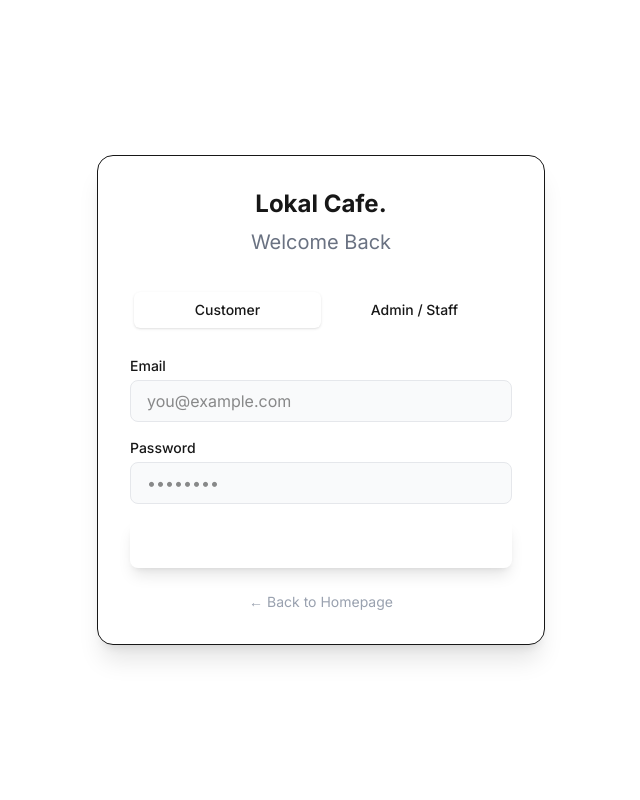
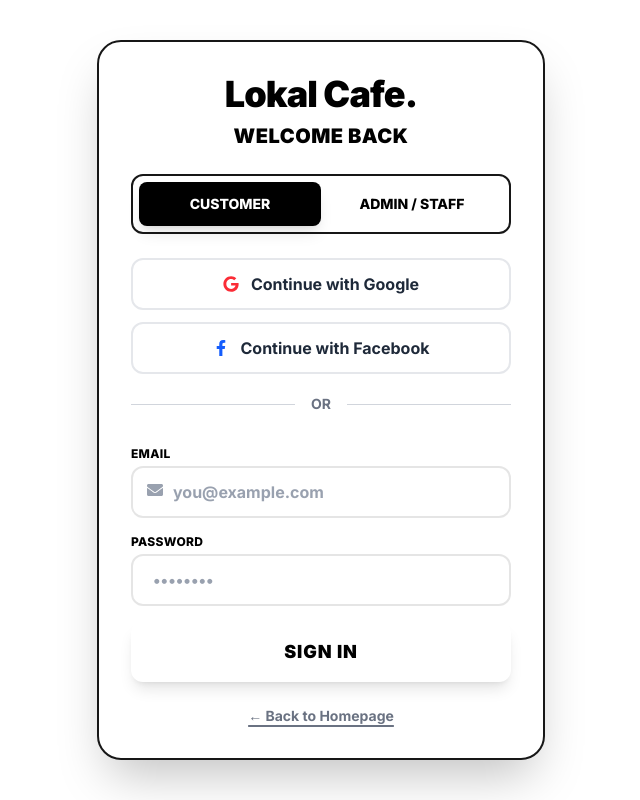
Before and after one commit to FatinFityah/Lokal_Cafe, a Next.js app: page /login in a window 1280 px wide. Shown: the whole page, without its empty margins (319-959 px from the left). Built offline with nearby package versions, Linux system fonts and the light colour scheme.

Commit message:
Fixed Navbar login state and Login colors

```diff
--- a/app/login/page.tsx
+++ b/app/login/page.tsx
@@ -3,71 +3,125 @@
 import { useState } from 'react';
 import { useRouter } from 'next/navigation';
 import Link from 'next/link';
+import { FaGoogle, FaFacebookF, FaEnvelope } from 'react-icons/fa';
+// IMPORT THE NEW HOOK (Notice the ../ because we are inside a folder)
+import { useAuth } from '../context/AuthContext';
 
 export default function LoginPage() {
   const [role, setRole] = useState<'customer' | 'admin'>('customer');
+  const [email, setEmail] = useState(''); // Track email input
   const router = useRouter();
+
+  // USE THE NEW "BRAIN"
+  const { login } = useAuth();
 
   const handleLogin = (e: React.FormEvent) => {
     e.preventDefault();
-    // This is a simulation for now
     if (role === 'admin') {
-      // Staff goes to the Dashboard
       router.push('/admin/dashboard');
     } else {
-      // Customers go straight to the Menu section
-      router.push('/#menu'); // <--- Change '/' to '/#menu'
+      // 1. Log in using the Context (This updates the Navbar instantly!)
+      // We use the email as the name for now, or "Valued Customer"
+      const name = email.split('@')[0] || "Customer";
+      login(name, email, 'customer');
+
+      alert("Login Successful! Redirecting...");
+      router.push('/#menu');
     }
+  };
+
+  const handleSocialLogin = (provider: string) => {
+    // Simulate social login using Context
+    login("Fatin Fityah", "fatin@example.com", 'customer');
+    alert(`Logged in with ${provider}!`);
+    router.push('/');
   };
 
   return (
     <div className="min-h-screen flex items-center justify-center bg-coffee-50 p-4">
-      <div className="bg-white p-8 rounded-2xl shadow-xl w-full max-w-md border border-coffee-100">
-        <div className="text-center mb-8">
-          <Link href="/" className="text-2xl font-bold text-coffee-900 block mb-2">Lokal Cafe.</Link>
-          <h2 className="text-xl text-gray-500">Welcome Back</h2>
+      <div className="bg-white p-8 rounded-3xl shadow-2xl w-full max-w-md border-2 border-coffee-200">
+        <div className="text-center mb-6">
+          <Link href="/" className="text-4xl font-black text-black block mb-2 tracking-tight">Lokal Cafe.</Link>
+          {/* FIXED COLOR: Made "Welcome Back" solid BLACK */}
+          <h2 className="text-xl font-black text-black uppercase tracking-wide">Welcome Back</h2>
         </div>
 
         {/* Role Toggles */}
-        <div className="flex bg-coffee-100 p-1 rounded-lg mb-6">
+        <div className="flex bg-coffee-100 p-1.5 rounded-xl mb-6 border-2 border-coffee-200">
           <button
             onClick={() => setRole('customer')}
-            className={`flex-1 py-2 text-sm font-medium rounded-md transition ${role === 'customer' ? 'bg-white shadow text-coffee-900' : 'text-coffee-800 hover:text-coffee-900'}`}
+            className={`flex-1 py-3 text-sm font-extrabold rounded-lg transition-all ${
+              role === 'customer' ? 'bg-black text-white shadow-lg' : 'text-black hover:bg-white/50'
+            }`}
           >
-            Customer
+            CUSTOMER
           </button>
           <button
             onClick={() => setRole('admin')}
-            className={`flex-1 py-2 text-sm font-medium rounded-md transition ${role === 'admin' ? 'bg-white shadow text-coffee-900' : 'text-coffee-800 hover:text-coffee-900'}`}
+            className={`flex-1 py-3 text-sm font-extrabold rounded-lg transition-all ${
+              role === 'admin' ? 'bg-black text-white shadow-lg' : 'text-black hover:bg-white/50'
+            }`}
           >
-            Admin / Staff
+            ADMIN / STAFF
           </button>
         </div>
 
+        {/* Social Buttons */}
+        {role === 'customer' && (
+          <div className="space-y-3 mb-6">
+            <button
+              onClick={() => handleSocialLogin('Google')}
+              className="w-full flex items-center justify-center gap-3 py-3 border-2 border-gray-200 rounded-xl font-bold text-gray-800 hover:bg-gray-50 transition"
+            >
+              <FaGoogle className="text-red-500" /> Continue with Google
+            </button>
+            <button
+              onClick={() => handleSocialLogin('Facebook')}
+              className="w-full flex items-center justify-center gap-3 py-3 border-2 border-gray-200 rounded-xl font-bold text-gray-800 hover:bg-gray-50 transition"
+            >
+              <FaFacebookF className="text-blue-600" /> Continue with Facebook
+            </button>
+
+            <div className="relative flex py-2 items-center">
+              <div className="flex-grow border-t border-gray-300"></div>
+              <span className="flex-shrink mx-4 text-gray-500 text-sm font-bold">OR</span>
+              <div className="flex-grow border-t border-gray-300"></div>
+            </div>
+          </div>
+        )}
+
+        {/* Email Form */}
         <form onSubmit={handleLogin} className="space-y-4">
           <div>
-            <label className="block text-sm font-medium text-coffee-900 mb-1">Email</label>
-            <input
-              type="email"
-              placeholder={role === 'admin' ? "staff@lokalcafe.com" : "you@example.com"}
-              className="w-full px-4 py-2 border border-gray-200 rounded-lg focus:outline-none focus:ring-2 focus:ring-coffee-500 bg-gray-50"
-            />
+            <label className="block text-xs font-extrabold text-black mb-1 uppercase tracking-wide">Email</label>
+            <div className="relative">
+              <FaEnvelope className="absolute left-4 top-4 text-gray-400" />
+              <input
+                type="email"
+                value={email}
+                onChange={(e) => setEmail(e.target.value)}
+                placeholder="you@example.com"
+                className="w-full pl-10 pr-4 py-3 border-2 border-black/10 rounded-xl focus:outline-none focus:border-black font-bold placeholder-gray-400 text-black"
+              />
+            </div>
           </div>
           <div>
-            <label className="block text-sm font-medium text-coffee-900 mb-1">Password</label>
+            <label className="block text-xs font-extrabold text-black mb-1 uppercase tracking-wide">Password</label>
             <input
               type="password"
               placeholder="••••••••"
-              className="w-full px-4 py-2 border border-gray-200 rounded-lg focus:outline-none focus:ring-2 focus:ring-coffee-500 bg-gray-50"
+              className="w-full px-5 py-3 border-2 border-black/10 rounded-xl focus:outline-none focus:border-black font-bold placeholder-gray-400 text-black"
             />
           </div>
-          <button type="submit" className="w-full bg-coffee-900 text-white py-3 rounded-lg font-bold hover:bg-coffee-800 transition shadow-lg shadow-coffee-900/20">
-            {role === 'admin' ? 'Access Staff Dashboard' : 'Sign In'}
+          <button type="submit" className="w-full bg-coffee-500 text-black py-4 rounded-xl font-black text-lg hover:bg-black hover:text-white transition-all shadow-lg uppercase tracking-wider">
+            {role === 'admin' ? 'Access Dashboard' : 'Sign In'}
           </button>
         </form>
 
-        <p className="text-center mt-6 text-sm text-gray-400">
-          <Link href="/" className="hover:text-coffee-500">← Back to Homepage</Link>
+        <p className="text-center mt-6 text-sm font-bold text-gray-500">
+          <Link href="/" className="hover:text-black transition-colors underline decoration-2 underline-offset-4">
+            ← Back to Homepage
+          </Link>
         </p>
       </div>
     </div>
--- a/app/page.tsx
+++ b/app/page.tsx
@@ -1,32 +1,18 @@
 'use client';
 
-import { useState, useEffect } from 'react'; // Added useEffect
+import { useState } from 'react';
 import { menuItems, Category } from '@/lib/menuData';
 import Link from 'next/link';
 import Image from 'next/image';
-import { FaUserCircle } from 'react-icons/fa'; // Make sure you installed react-icons
+import { FaUserCircle } from 'react-icons/fa';
+// IMPORT THE NEW HOOK
+import { useAuth } from './context/AuthContext';
 
 export default function Home() {
   const [activeCategory, setActiveCategory] = useState<Category | 'All'>('All');
 
-  // New State: Is the user logged in?
-  const [user, setUser] = useState<string | null>(null);
-
-  // Check browser memory when page loads
-  useEffect(() => {
-    // We check if "lokalUser" exists in the browser's storage
-    const savedUser = localStorage.getItem('lokalUser');
-    if (savedUser) {
-      setUser(savedUser);
-    }
-  }, []);
-
-  const handleLogout = () => {
-    localStorage.removeItem('lokalUser'); // Delete memory
-    setUser(null); // Update screen
-    // Optional: Refresh page to clear any data
-    window.location.reload();
-  };
+  // USE THE NEW "BRAIN" (Context)
+  const { user, logout } = useAuth();
 
   const filteredItems = activeCategory === 'All'
     ? menuItems
@@ -43,16 +29,16 @@ export default function Home() {
           <a href="#location" className="hover:text-coffee-500 transition-colors">Location</a>
         </div>
 
-        {/* Navbar Right Side - Logic for Login vs User Profile */}
+        {/* Navbar Right Side - CONNECTED TO CONTEXT */}
         <div className="flex gap-4 items-center">
           {user ? (
             // IF LOGGED IN: Show User Name + Logout
             <div className="flex items-center gap-3">
               <span className="hidden md:block font-bold text-black text-sm">
-                Hi, {user}
+                Hi, {user.name}
               </span>
               <button
-                onClick={handleLogout}
+                onClick={logout}
                 className="flex items-center gap-2 px-4 py-2 bg-gray-100 text-black rounded-full hover:bg-red-100 hover:text-red-600 font-bold transition-all"
               >
                 <FaUserCircle className="text-xl" />
@@ -110,12 +96,10 @@ export default function Home() {
           ))}
         </div>
 
-        {/* Menu Grid */}
+        {/* Menu Grid - ADD TO CART IS HERE (Visual only for now) */}
         <div className="grid grid-cols-1 md:grid-cols-2 lg:grid-cols-3 gap-8">
           {filteredItems.map((item) => (
             <div key={item.id} className="bg-white p-6 rounded-3xl shadow-lg border-2 border-coffee-100 hover:border-coffee-500 transition group">
-
-              {/* IMAGE CONTAINER */}
               <div className="relative h-56 w-full mb-5 rounded-2xl overflow-hidden shadow-inner bg-gray-100 border border-gray-100">
                 <Image
                   src={item.image}
@@ -124,7 +108,6 @@ export default function Home() {
                   className="object-cover group-hover:scale-110 transition-transform duration-500"
                 />
               </div>
-
               <div className="flex justify-between items-start mb-3">
                 <h4 className="text-2xl font-black text-black leading-tight">{item.name}</h4>
                 <span className="text-coffee-800 font-black text-xl whitespace-nowrap ml-2">{item.price}</span>
@@ -132,7 +115,12 @@ export default function Home() {
               <p className="text-coffee-900 font-semibold text-base mb-6 leading-relaxed">
                 {item.description}
               </p>
-              <button className="w-full py-3 border-2 border-black rounded-xl text-black font-extrabold text-lg hover:bg-black hover:text-white transition shadow-sm">
+
+              {/* NOTE: We will make this button work in the NEXT step */}
+              <button
+                onClick={() => alert(`Added ${item.name} to cart!`)}
+                className="w-full py-3 border-2 border-black rounded-xl text-black font-extrabold text-lg hover:bg-black hover:text-white transition shadow-sm active:scale-95"
+              >
                 ADD TO CART
               </button>
             </div>
```
